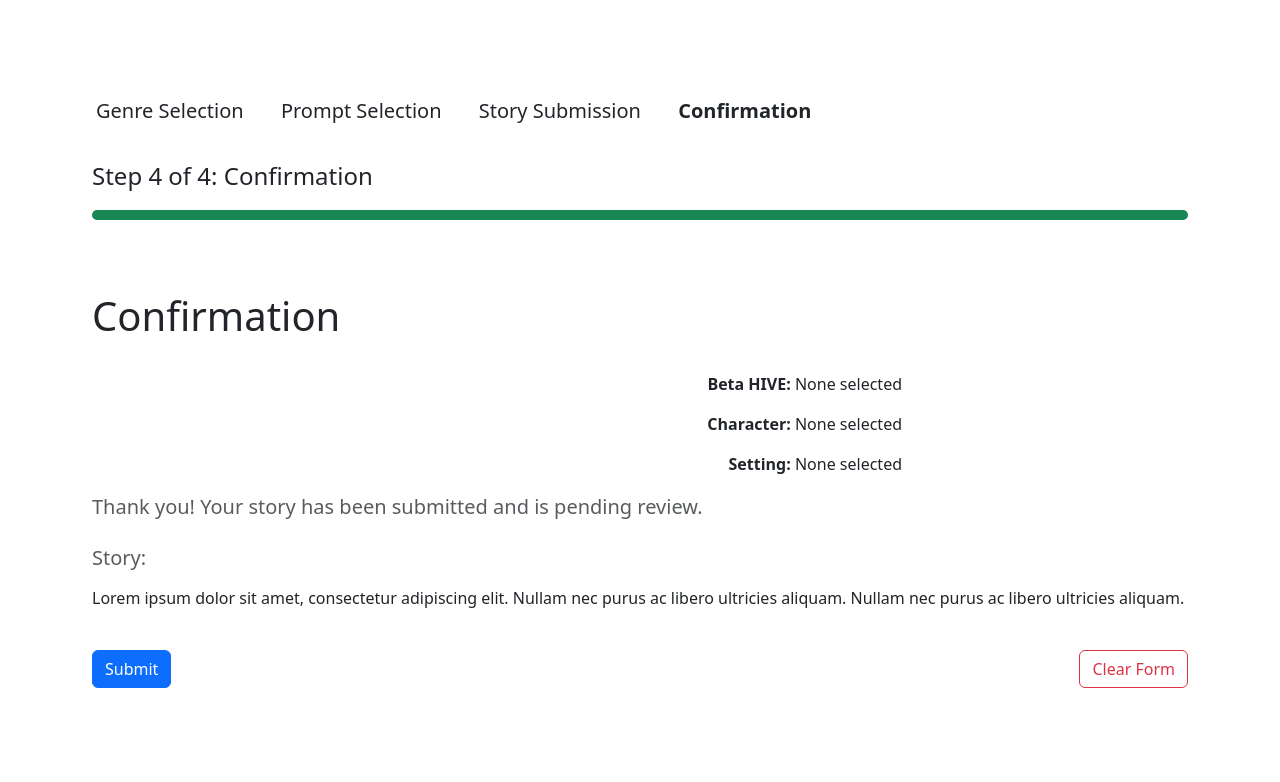
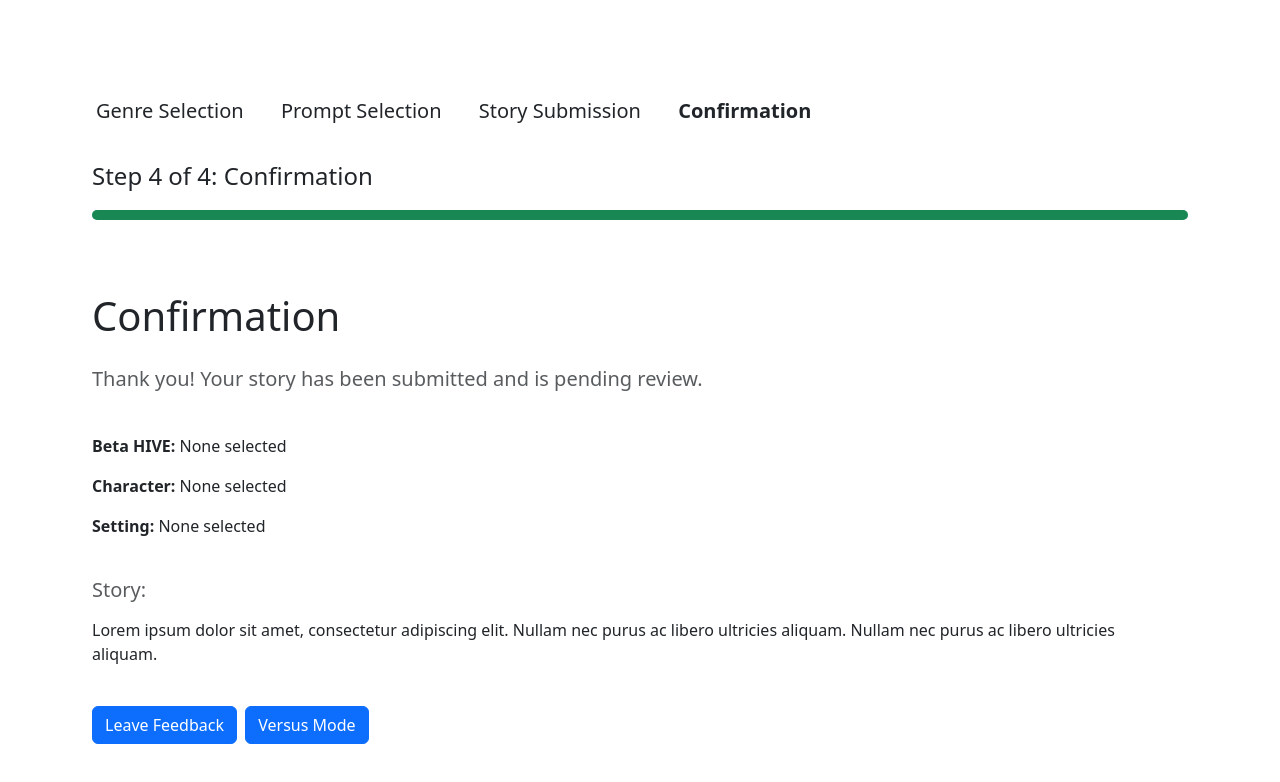
Before and after one commit to AplUSAndmINUS/beta-hive-story-submission, a React (Create React App) app: page /confirmation in a window 1280 px wide. Shown: the top 782 px of the page. Built offline with nearby package versions, Linux system fonts and the light colour scheme; the HTML template or start-up script is replaced by a standard one.

Commit message:
updated the confirmation page and logic to accept the content from the story submission and click out to versus and feedback stories

```diff
--- a/src/components/prompt-card/prompt-card.tsx
+++ b/src/components/prompt-card/prompt-card.tsx
@@ -24,8 +24,8 @@ export const PromptCard: React.FC<PromptCardProps> = ({
       <div className='w-100'>
         <div
           className={`card p-2 mt-4 ${
-            characterSelection === prompt ||
-            (settingSelection === prompt && 'card-selected')
+            (characterSelection === prompt || settingSelection === prompt) &&
+            'card-selected'
           }`}
         >
           <div className='card-body'>
--- a/src/components/selections/selections.tsx
+++ b/src/components/selections/selections.tsx
@@ -3,12 +3,16 @@ import { Link } from 'react-router-dom';
 
 import { useAppSelector } from '../../stores/store';
 
-export const Selections: React.FC = () => {
+interface SelectionsProps {
+  isConfirmation?: boolean;
+}
+
+export const Selections: React.FC<SelectionsProps> = ({ isConfirmation = false }) => {
   const { genreSelection, characterSelection, settingSelection } =
     useAppSelector((state) => state.storySubmission);
 
   return (
-    <div className='container w-50 ml-auto text-end'>
+    <div className={`container ${!isConfirmation ? 'w-50 ml-auto text-end' : 'p-0 mx-0 mb-3'}`}>
       <div className='row d-flex justify-content-between align-items-center'>
         <Link
           to='/genre-selection'
--- a/src/pages/confirmation/confirmation.tsx
+++ b/src/pages/confirmation/confirmation.tsx
@@ -6,21 +6,27 @@ import Selections from '../../components/selections/selections';
 export const Confirmation: React.FC = () => {
   const { storySubmission } = useAppSelector((state) => state.storySubmission);
 
-  React.useEffect(() => {
-    if (!storySubmission || storySubmission.trim() === '') {
-      return;
-    }
-  }, [storySubmission]);
+  const handleReset = () => {
+    // Reset the story submission
+  };
 
+  const handleSubmit = (e: React.FormEvent) => {
+    e.preventDefault();
+    // Submit the story
+  };
+
+  // console.log('New story: ', storySubmission);
   return (
     <div className='container-fluid'>
       <div className='row d-flex justify-content-between align-items-center'>
-        <div className='col'>
+        <div className='col d-flex flex-column justify-content-start align-items-left'>
           <h1 className='bd-title pb-2 mt-4'>Confirmation</h1>
-          <Selections />
           <p className='text-muted pb-2 mt-2 fs-5'>
             Thank you! Your story has been submitted and is pending review.
           </p>
+          <Selections isConfirmation />
+        </div>
+        <div className='row'>
           <h3 className='text-muted pb-2 mt-2 fs-5'>Story:</h3>
           <p>
             {storySubmission ||
@@ -28,14 +34,12 @@ export const Confirmation: React.FC = () => {
             purus ac libero ultricies aliquam. Nullam nec purus ac libero
             ultricies aliquam.`}
           </p>
-          <div className='d-flex justify-content-between'>
-            <button type='submit' className='btn btn-primary mt-4 mr-4'>
-              Submit
+          <div className='d-flex justify-content-start'>
+            <button className='btn btn-primary mt-4 mr-4'>
+              Leave Feedback
             </button>
             &nbsp;&nbsp;
-            <button type='reset' className='btn btn-outline-danger mt-4'>
-              Clear Form
-            </button>
+            <button className='btn btn-primary mt-4 mr-4'>Versus Mode</button>
           </div>
         </div>
       </div>
--- a/src/pages/story-submission/story-submission.tsx
+++ b/src/pages/story-submission/story-submission.tsx
@@ -8,11 +8,13 @@ import Selections from '../../components/selections/selections';
 export const StorySubmission: React.FC = () => {
   const dispatch = useAppDispatch();
   const navigate = useNavigation();
-  const { storySubmission } = useAppSelector((state) => state.storySubmission);
+  const { characterSelection, genreSelection, settingSelection, storySubmission } = useAppSelector((state) => state.storySubmission);
 
   const [storyText, setStoryText] = React.useState(storySubmission);
   const [isLoading, setIsLoading] = React.useState(false);
   const [isSaved, setIsSaved] = React.useState(false);
+  const isSubmitDisabled =
+    !characterSelection || !genreSelection || !settingSelection || storyText.trim().length < 10;
 
   React.useEffect(() => {
     if (storyText.trim() === '') {
@@ -34,16 +36,6 @@ export const StorySubmission: React.FC = () => {
     return () => clearTimeout(timer); // Clear timeout if user types again
   }, [storyText, dispatch]);
 
-  React.useEffect(() => {
-    // const oldStory = storySubmission;
-    if (isSaved) {
-      dispatch(setStorySubmission(storyText));
-    }
-
-    // console.log(oldStory);
-    console.log('New story: ', storySubmission);
-  }, [isSaved, storyText, dispatch, storySubmission]);
-
   const handleChange = (e: React.ChangeEvent<HTMLTextAreaElement>) => {
     setStoryText(e.target.value);
     setIsSaved(false); // Reset saved status on change
@@ -54,7 +46,8 @@ export const StorySubmission: React.FC = () => {
     setIsSaved(false);
   };
 
-  const handleSubmit = () => {
+  const handleSubmit = (e: React.FormEvent) => {
+    e.preventDefault(); // Prevent default form submission behavior
     if (!storySubmission || storySubmission.trim() === '') {
       dispatch(setStorySubmission(storyText));
     }
@@ -103,7 +96,7 @@ export const StorySubmission: React.FC = () => {
               )}
             </div>
             <div className='d-flex justify-content-between'>
-              <button type='submit' className='btn btn-primary mt-4 mr-4'>
+              <button type='submit' className='btn btn-primary mt-4 mr-4' disabled={isSubmitDisabled}>
                 Submit
               </button>
               &nbsp;&nbsp;
```
